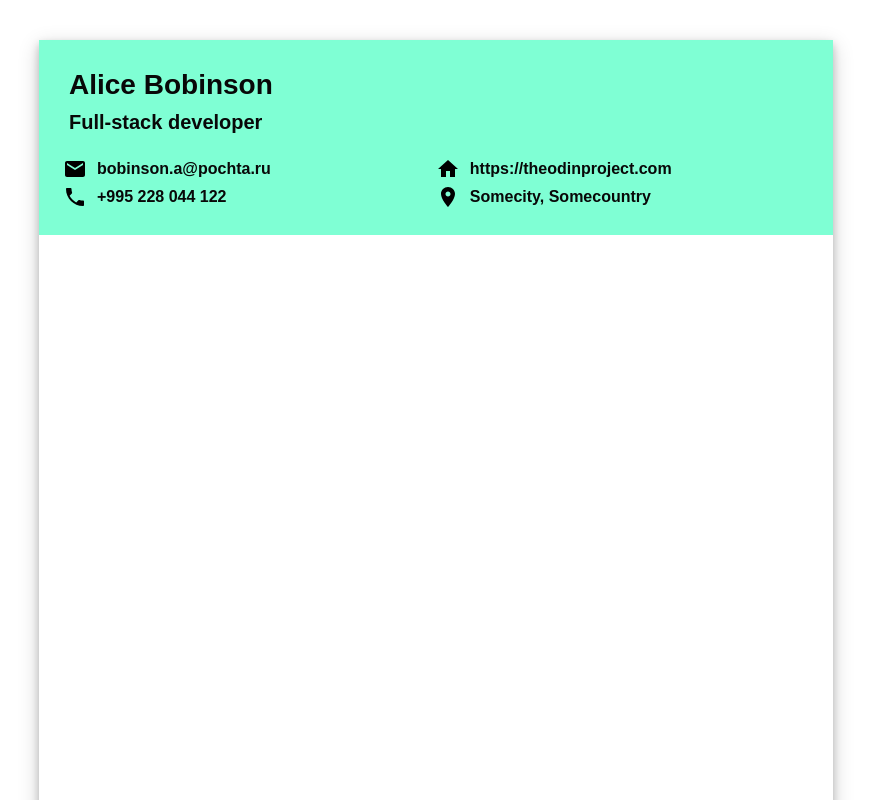
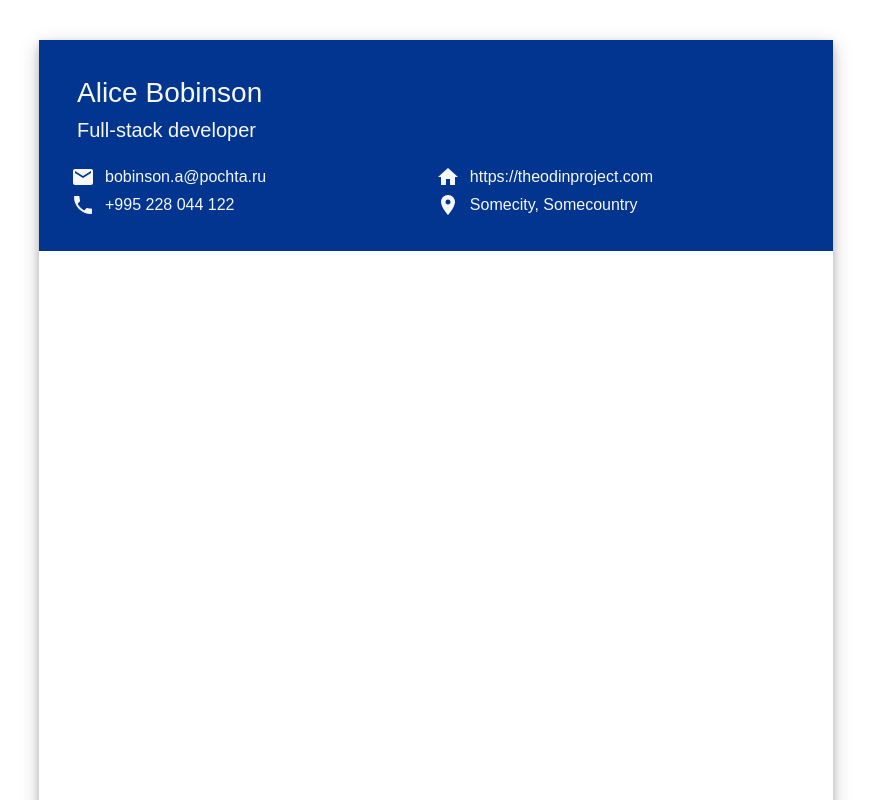
Before and after one commit to utkabulka/cv-application, a React (Vite) app: page / in a window 1280 px wide. Shown: the top 800 px of the page, without its empty margins (17-888 px from the left). Built offline with nearby package versions, Linux system fonts and the light colour scheme; the HTML template or start-up script is replaced by a standard one.

Commit message:
inputfield text and icon color

```diff
--- a/src/App.jsx
+++ b/src/App.jsx
@@ -37,6 +37,7 @@ function App() {
                 label='Full name'
                 name='fullName'
                 fontSize={28}
+                color='#F7F7F7'
                 value={personalInformation.fullName}
                 onChange={handlePersonalInformationChange}
               />
@@ -44,6 +45,7 @@ function App() {
                 label='Role'
                 name='role'
                 fontSize={20}
+                color='#F7F7F7'
                 value={personalInformation.role}
                 onChange={handlePersonalInformationChange}
               />
@@ -53,6 +55,7 @@ function App() {
                 <InputField
                   label='E-mail'
                   name='email'
+                  color='#F7F7F7'
                   icon={EmailIcon}
                   value={personalInformation.email}
                   onChange={handlePersonalInformationChange}
@@ -60,6 +63,7 @@ function App() {
                 <InputField
                   label='Phone number'
                   name='phoneNumber'
+                  color='#F7F7F7'
                   icon={PhoneIcon}
                   value={personalInformation.phoneNumber}
                   onChange={handlePersonalInformationChange}
@@ -69,6 +73,7 @@ function App() {
                 <InputField
                   label='Website'
                   name='website'
+                  color='#F7F7F7'
                   icon={HomeIcon}
                   value={personalInformation.website}
                   onChange={handlePersonalInformationChange}
@@ -76,6 +81,7 @@ function App() {
                 <InputField
                   label='Location'
                   name='location'
+                  color='#F7F7F7'
                   icon={RoomIcon}
                   value={personalInformation.location}
                   onChange={handlePersonalInformationChange}
--- a/src/components/InputField.jsx
+++ b/src/components/InputField.jsx
@@ -6,21 +6,26 @@ function InputField({
   name = '',
   value = '',
   icon = null,
-  fontSize = 16,
+  fontSize = null,
+  color = null,
   onChange = () => {},
 }) {
-  const fieldStyle = {
-    fontSize: fontSize + 'px',
+  let fieldStyle = null
+  if (fontSize != null || color != null) {
+    fieldStyle = {
+      color: color,
+      fontSize: fontSize + 'px',
+    }
   }
   return (
-    <div className="input-field-wrapper">
-      {icon != null ? <SvgIcon component={icon} /> : null}
+    <div className='input-field-wrapper'>
+      {icon != null ? <SvgIcon component={icon} sx={fieldStyle} /> : null}
       <input
         placeholder={label}
         title={label}
         name={name}
         value={value}
-        style={fontSize === 16 ? null : fieldStyle}
+        style={fieldStyle}
         onChange={onChange}
       ></input>
     </div>
--- a/src/styles/App.css
+++ b/src/styles/App.css
@@ -18,8 +18,8 @@
 }
 
 .personal {
-  background-color: aquamarine;
-  padding: 24px;
+  background-color: #01358F;
+  padding: 32px;
 }
 
 .other-personal-info {
--- a/src/styles/InputField.css
+++ b/src/styles/InputField.css
@@ -3,7 +3,7 @@ input {
   border: none;
   color: #080808;
   margin: 4px;
-  font-weight: 600;
+  font-weight: 500;
   font-size: 16px;
   flex: 1;
 }
```
